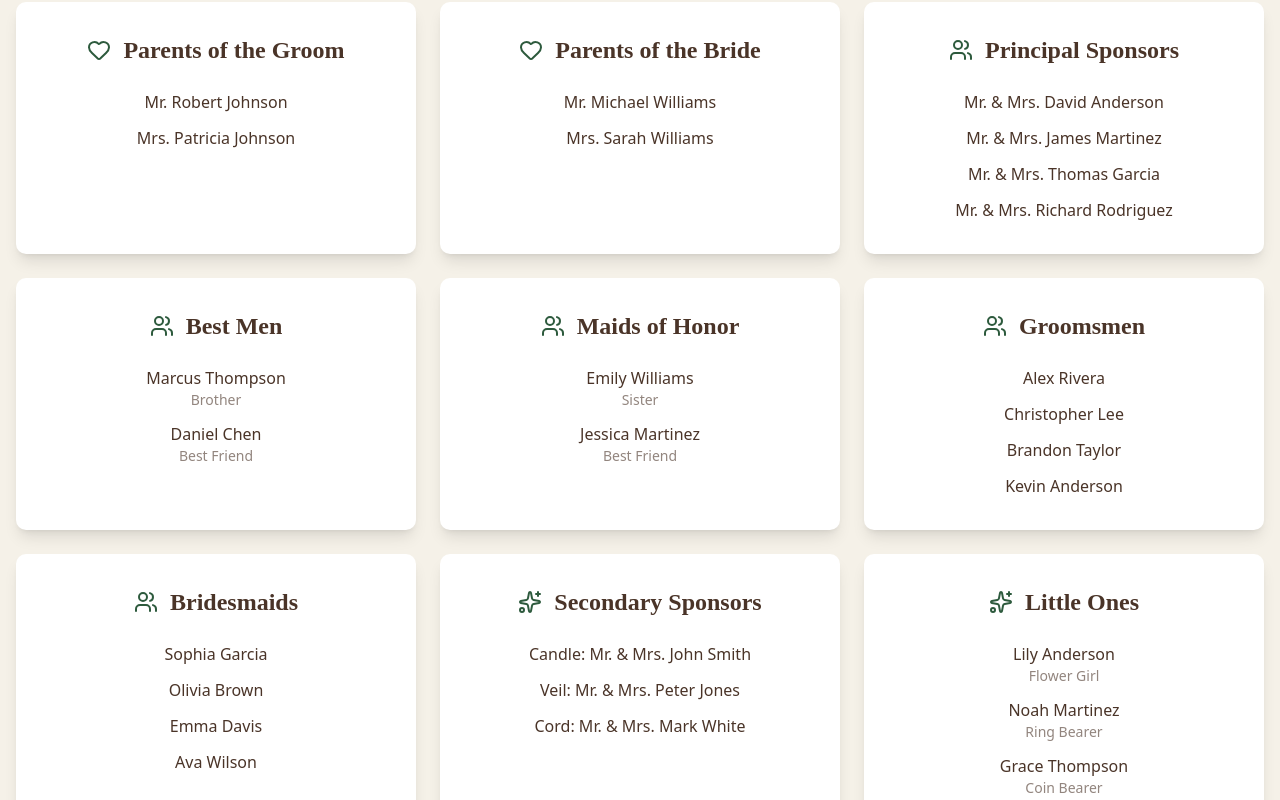
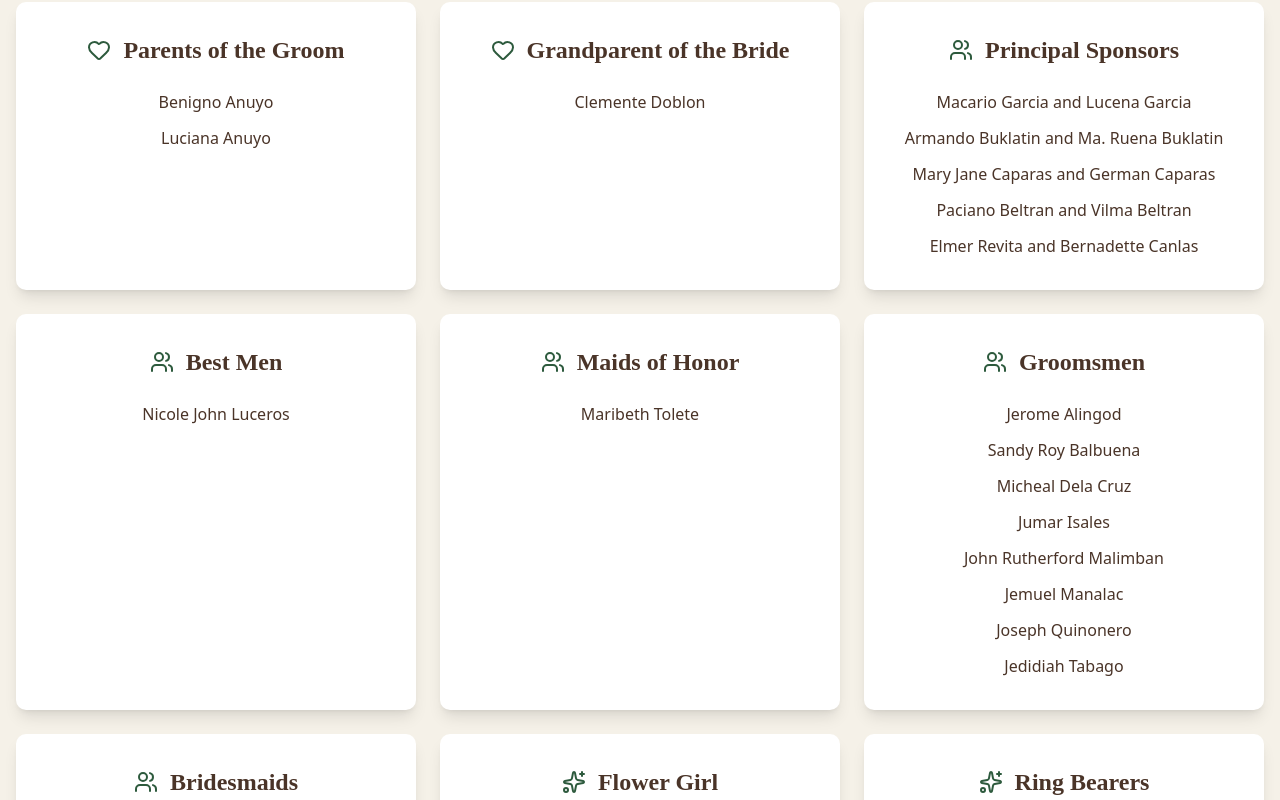
Before and after one commit to aishenreemo/rsvp, a React (Vite) app: page / in a window 1280 px wide. Shown: the part 4140-4940 px from the top of the page. Built offline with nearby package versions, Linux system fonts and the light colour scheme; a web font is replaced by a local one.

Commit message:
add entourage

```diff
--- a/src/components/EntourageSection.tsx
+++ b/src/components/EntourageSection.tsx
@@ -17,81 +17,83 @@ const entourageData: EntourageGroup[] = [
         title: "Parents of the Groom",
         icon: Heart,
         members: [
-            { name: "Mr. Robert Johnson" },
-            { name: "Mrs. Patricia Johnson" },
+            { name: "Benigno Anuyo" },
+            { name: "Luciana Anuyo" },
         ],
     },
     {
-        title: "Parents of the Bride",
+        title: "Grandparent of the Bride",
         icon: Heart,
         members: [
-            { name: "Mr. Michael Williams" },
-            { name: "Mrs. Sarah Williams" },
+            { name: "Clemente Doblon" },
         ],
     },
     {
         title: "Principal Sponsors",
         icon: Users,
         members: [
-            { name: "Mr. & Mrs. David Anderson" },
-            { name: "Mr. & Mrs. James Martinez" },
-            { name: "Mr. & Mrs. Thomas Garcia" },
-            { name: "Mr. & Mrs. Richard Rodriguez" },
+            { name: "Macario Garcia and Lucena Garcia" },
+            { name: "Armando Buklatin and Ma. Ruena Buklatin" },
+            { name: "Mary Jane Caparas and German Caparas" },
+            { name: "Paciano Beltran and Vilma Beltran" },
+            { name: "Elmer Revita and Bernadette Canlas" },
         ],
     },
     {
         title: "Best Men",
         icon: Users,
         members: [
-            { name: "Marcus Thompson", relation: "Brother" },
-            { name: "Daniel Chen", relation: "Best Friend" },
+            { name: "Nicole John Luceros" },
         ],
     },
     {
         title: "Maids of Honor",
         icon: Users,
         members: [
-            { name: "Emily Williams", relation: "Sister" },
-            { name: "Jessica Martinez", relation: "Best Friend" },
+            { name: "Maribeth Tolete" },
         ],
     },
     {
         title: "Groomsmen",
         icon: Users,
         members: [
-            { name: "Alex Rivera" },
-            { name: "Christopher Lee" },
-            { name: "Brandon Taylor" },
-            { name: "Kevin Anderson" },
+            { name: "Jerome Alingod" },
+            { name: "Sandy Roy Balbuena" },
+            { name: "Micheal Dela Cruz" },
+            { name: "Jumar Isales" },
+            { name: "John Rutherford Malimban" },
+            { name: "Jemuel Manalac" },
+            { name: "Joseph Quinonero" },
+            { name: "Jedidiah Tabago " },
         ],
     },
     {
         title: "Bridesmaids",
         icon: Users,
         members: [
-            { name: "Sophia Garcia" },
-            { name: "Olivia Brown" },
-            { name: "Emma Davis" },
-            { name: "Ava Wilson" },
+            { name: "Raquel Doblon" },
+            { name: "Mary Grace Doblon" },
+            { name: "Ma. Cristina Arnaiz" },
+            { name: "Jane Quintans - Bagacina" },
+            { name: "Veronica Esplanada - De Ocampo" },
+            { name: "Jan Lois Nogoy - Frago" },
+            { name: "Janica Joyce Inigo" },
+            { name: "Rochelle Sollesta" },
         ],
     },
     {
-        title: "Secondary Sponsors",
+        title: "Flower Girl",
         icon: Sparkles,
         members: [
-            { name: "Candle: Mr. & Mrs. John Smith" },
-            { name: "Veil: Mr. & Mrs. Peter Jones" },
-            { name: "Cord: Mr. & Mrs. Mark White" },
+            { name: "Kaisie Nicolette Luceros" },
         ],
     },
     {
-        title: "Little Ones",
+        title: "Ring Bearers",
         icon: Sparkles,
         members: [
-            { name: "Lily Anderson", relation: "Flower Girl" },
-            { name: "Noah Martinez", relation: "Ring Bearer" },
-            { name: "Grace Thompson", relation: "Coin Bearer" },
-            { name: "Lucas Garcia", relation: "Bible Bearer" },
+            { name: "Marc Dylan Cornelio" },
+            { name: "John Maverick Plata" },
         ],
     },
 ];
```
